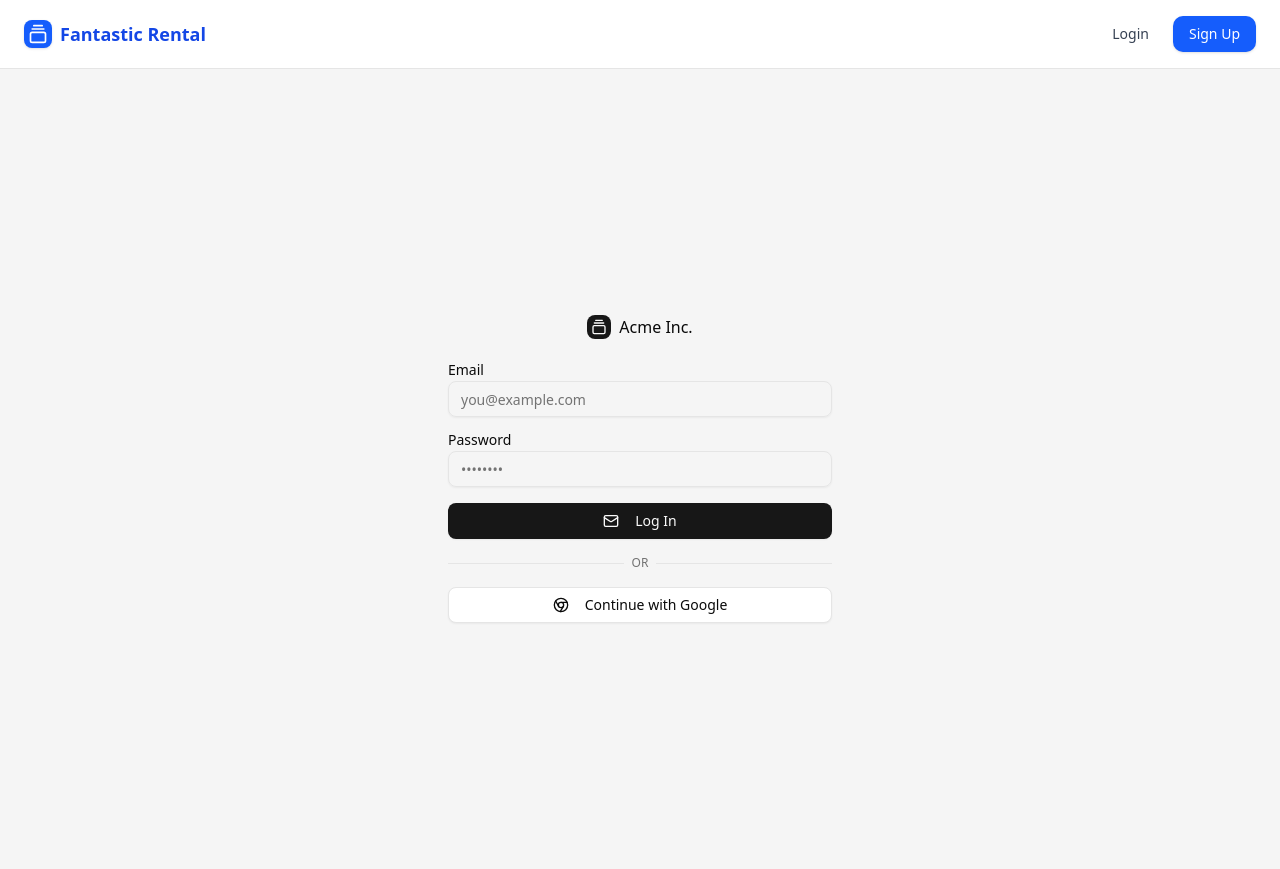
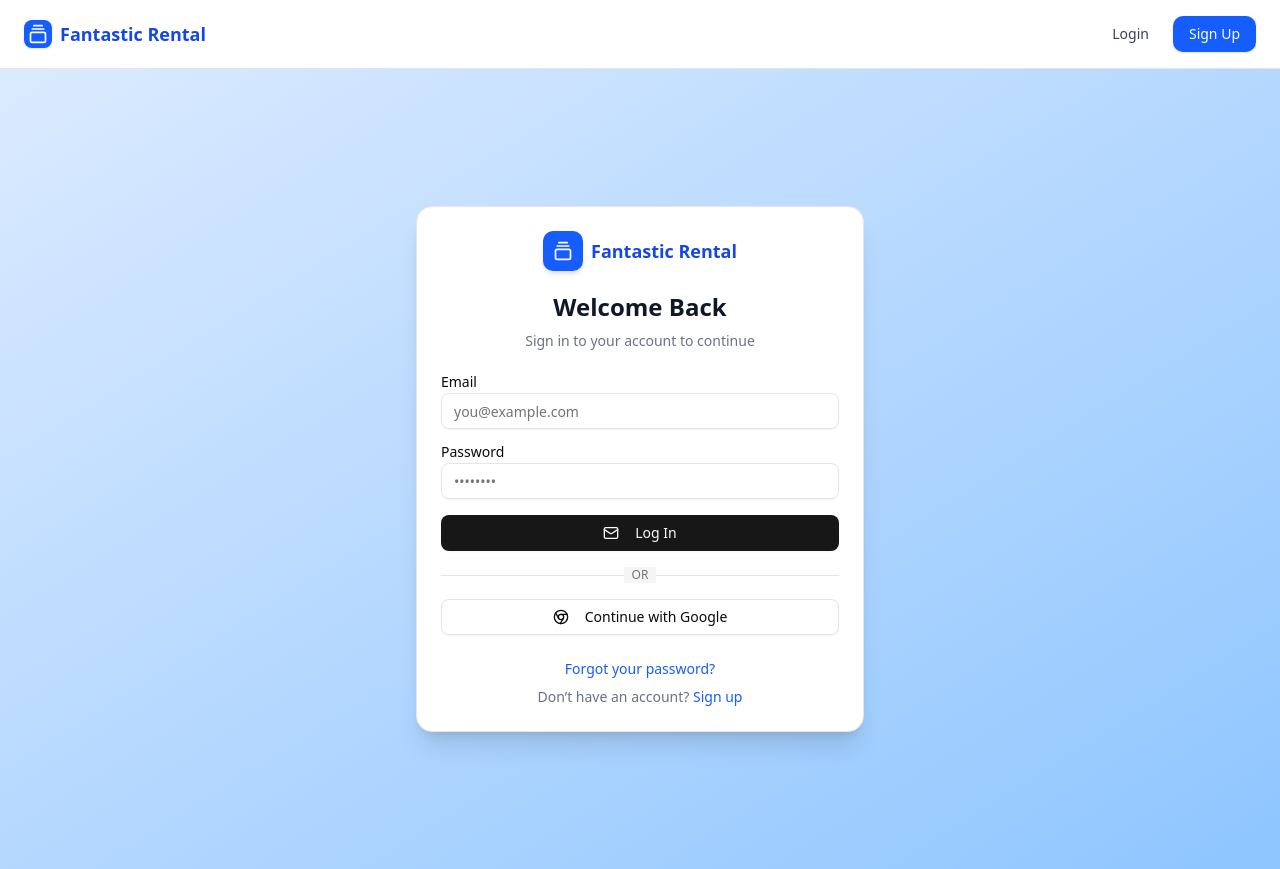
Before and after one commit to Fantastic-4-HC25/hackathon-project, a Next.js app: page /login in a window 1280 px wide. Built offline with nearby package versions, Linux system fonts and the light colour scheme; no server answers.

Commit message:
refactor: enhance LoginPage layout and styling with Card components

```diff
--- a/app/(public)/login/page.jsx
+++ b/app/(public)/login/page.jsx
@@ -1,23 +1,60 @@
 "use client";
 
-import { GalleryVerticalEnd } from "lucide-react"
-
-import { LoginForm } from "@/components/login-form"
+import { GalleryVerticalEnd } from "lucide-react";
+import {
+  Card,
+  CardContent,
+  CardHeader,
+  CardTitle,
+  CardDescription,
+} from "@/components/ui/card";
+import { LoginForm } from "@/components/login-form";
 
 export default function LoginPage() {
   return (
-    <div
-      className="bg-muted flex min-h-svh flex-col items-center justify-center gap-6 p-6 md:p-10">
-      <div className="flex w-full max-w-sm flex-col gap-6">
-        <a href="#" className="flex items-center gap-2 self-center font-medium">
-          <div
-            className="bg-primary text-primary-foreground flex size-6 items-center justify-center rounded-md">
-            <GalleryVerticalEnd className="size-4" />
+    <div className="min-h-svh flex items-center justify-center bg-gradient-to-br from-blue-100 to-blue-300 p-6">
+      <Card className="w-full max-w-md shadow-xl rounded-2xl bg-white">
+        <CardHeader className="flex flex-col items-center gap-2">
+          {/* Logo + Branding */}
+          <div className="flex items-center gap-2">
+            <div className="bg-blue-600 text-white flex size-10 items-center justify-center rounded-lg shadow-md">
+              <GalleryVerticalEnd className="size-5" />
+            </div>
+            <span className="font-semibold text-lg text-blue-700">Fantastic Rental</span>
           </div>
-          Acme Inc.
-        </a>
-        <LoginForm />
-      </div>
+
+          {/* Title + Subtitle */}
+          <CardTitle className="text-2xl font-bold text-gray-900 mt-3">
+            Welcome Back
+          </CardTitle>
+          <CardDescription className="text-center text-gray-500">
+            Sign in to your account to continue
+          </CardDescription>
+        </CardHeader>
+
+        <CardContent>
+          <LoginForm />
+
+          {/* Links */}
+          <div className="flex flex-col gap-2 mt-6 text-center text-sm">
+            <a
+              href="#"
+              className="text-blue-600 hover:text-blue-700 hover:underline font-medium"
+            >
+              Forgot your password?
+            </a>
+            <p className="text-gray-500">
+              Don’t have an account?{" "}
+              <a
+                href="/signup"
+                className="text-blue-600 hover:text-blue-700 hover:underline font-medium"
+              >
+                Sign up
+              </a>
+            </p>
+          </div>
+        </CardContent>
+      </Card>
     </div>
   );
 }
```
